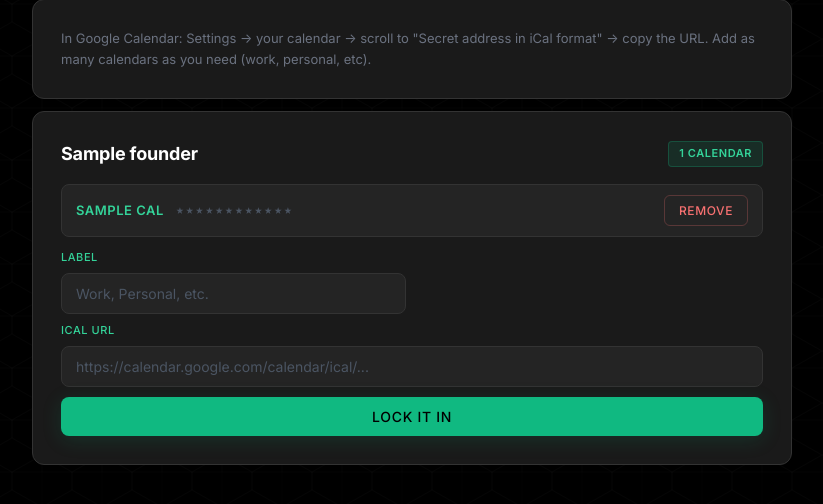
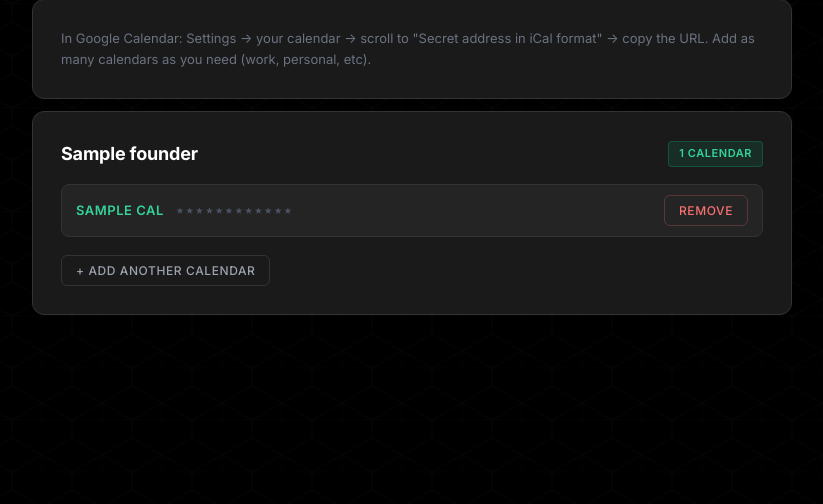
Before and after one commit to prcoatney/Multi-Calendar-, a Flask app: template templates/settings.html in a window 1280 px wide. Shown: the part 169-673 px from the top of the page, without its empty margins (228-1051 px from the left). Run offline with Flask 3, Linux system fonts and the light colour scheme; the visitor is signed in with stand-in values (Sample User, id 1); tables that the repository leaves empty hold one stand-in row (values such as "Sample post"); the template is opened without the code that fills it: most values are stand-ins (such as "Sample title", 1, 10 or a date in 2020).

Commit message:
Add explicit '+ Add Another Calendar' button for founders who already have calendars
Founders with existing calendars now see a clear button instead of an always-visible form.
Includes helper text explaining why you'd add multiple calendars.

Co-Authored-By: Claude Opus 4.6 (1M context) <noreply@anthropic.com>

```diff
--- a/templates/settings.html
+++ b/templates/settings.html
@@ -48,8 +48,17 @@
             </div>
             {% endfor %}
 
-            <!-- Add new calendar form -->
-            <div class="add-cal-form" id="form-{{ f.id }}" style="{% if f.calendars | length > 0 %}margin-top:12px;{% endif %}">
+            <!-- Add new calendar -->
+            {% if f.calendars | length > 0 %}
+            <button class="btn btn-outline btn-sm" id="toggle-{{ f.id }}" onclick="toggleAddForm('{{ f.id }}')" style="margin-top:12px;">
+                + Add Another Calendar
+            </button>
+            {% endif %}
+
+            <div class="add-cal-form" id="form-{{ f.id }}" style="{% if f.calendars | length > 0 %}display:none; margin-top:12px;{% endif %}">
+                <p style="font-size:13px; color:#6b7280; margin-bottom:10px;">
+                    Got a work calendar AND a personal one? Add them both — the app checks all of them for conflicts.
+                </p>
                 <div class="form-row" style="margin-bottom:8px;">
                     <div class="form-group" style="margin-bottom:0; flex:1;">
                         <label>Label</label>
@@ -72,6 +81,18 @@
     </div>
 
     <script>
+        function toggleAddForm(founderId) {
+            const form = document.getElementById(`form-${founderId}`);
+            const btn = document.getElementById(`toggle-${founderId}`);
+            if (form.style.display === 'none') {
+                form.style.display = 'block';
+                btn.style.display = 'none';
+            } else {
+                form.style.display = 'none';
+                btn.style.display = '';
+            }
+        }
+
         async function addCal(founderId) {
             const urlInput = document.getElementById(`url-${founderId}`);
             const labelInput = document.getElementById(`label-${founderId}`);
```
